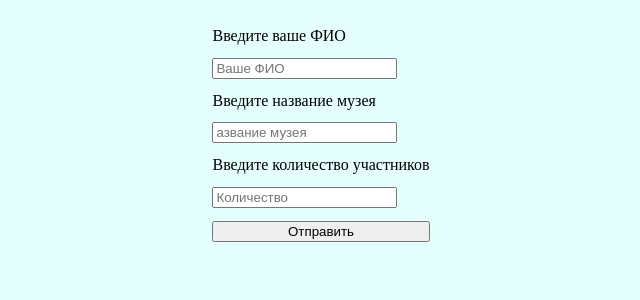
After one commit to Efe2077/Efe_razgrom, a Flask app: page /form in a window 1280 px wide. The commit adds this page. Shown: the top 300 px of the page, without its empty margins (319-959 px from the left). Run offline with Flask 3, Linux system fonts and the light colour scheme.

Commit message:
Fourth commit

```diff
--- a/main.py
+++ b/main.py
@@ -9,11 +9,6 @@ app.config['SQLALCHEMY_TRACK_MODIFICATIONS'] = False
 db = SQLAlchemy(app)
 
 
-@app.route('/info')
-def show_info():
-    return 'lol'
-
-
 @app.route('/')
 def home():
     return render_template('home.html')
@@ -21,7 +16,18 @@ def home():
 
 @app.route('/start')
 def start():
-    return render_template('home.html')
+    return render_template('start.html')
+
+
+@app.route('/form', methods=['GET', 'POST'])
+def show_info():
+    # if request.method == 'POST':
+    #     print(request.form)
+    if request.method == 'GET':
+        return render_template('/questions.html')
+    else:
+        print(request.form)
+        return 'YEEEEEEE!!!!!!'
 
 
 @app.route('/login', methods=['GET', 'POST'])
--- a/templates/login.html
+++ b/templates/login.html
@@ -2,7 +2,7 @@
 <html lang="en">
 <head>
   <meta charset="UTF-8">
-  <title>Title</title>
+  <title>Авторизация</title>
   <style>
     .form_auth_block_head_text {
     bottom: 170px;
--- /dev/null
+++ b/templates/questions.html
@@ -0,0 +1,45 @@
+<!DOCTYPE html>
+<html lang="en">
+<head>
+  <meta charset="UTF-8">
+  <title>Заполнение формы</title>
+  <style>
+    .form_for_form {
+          display: grid;
+         justify-content: center; /* Центрирование по горизонтали */
+         align-items: center;    /* Центрирование по вертикали */
+         height: 30vh;          /* Высота вьюпорта */
+         margin: 0;
+    }
+    body {
+         background: #E5FFFF;
+    }
+  </style>
+</head>
+<body>
+  <form class="form_for_form" action="#" method="post">
+    <div>
+      <label>{{error}}</label>
+    </div>
+    <div>
+      <label>Введите ваше ФИО</label>
+    </div>
+    <div>
+      <input type="text" name="fio" id="fio" placeholder="Ваше ФИО" required >
+    </div>
+    <div>
+      <label>Введите название музея</label>
+    </div>
+    <div>
+      <input type="text" name="museum" id="museum" placeholder="азвание музея" required >
+    </div>
+    <div>
+      <label>Введите количество участников</label>
+    </div>
+    <div>
+      <input type="number" name="quantity" id="quantity" placeholder="Количество" required >
+    </div>
+    <button formmethod="post" type="submit" name="send_info_submit">Отправить</button>
+  </form>
+</body>
+</html>
--- a/templates/sign in.html
+++ b/templates/sign in.html
@@ -2,7 +2,7 @@
 <html lang="en">
 <head>
   <meta charset="UTF-8">
-  <title>Title</title>
+  <title>Вход</title>
   <style>
     .form_auth_block_head_text {
     bottom: 170px;
@@ -63,7 +63,7 @@
             <label>Введите эл.почту</label>
           </div>
           <div>
-            <input type="email" name="id_email" id="id_emmail" placeholder="Почта" required >
+            <input type="email" name="id_email" id="id_email" placeholder="Почта" required >
           </div>
           <div>
             <label>Введите пароль</label>
```
Also changed, not shown: templates/start.html (+6 -1 lines), blog.db.
